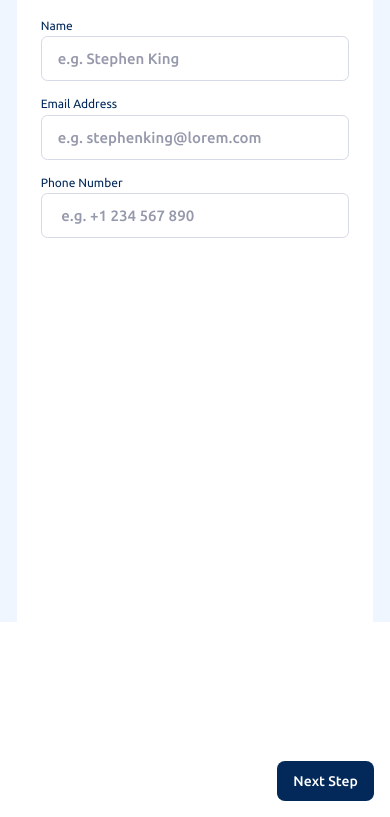
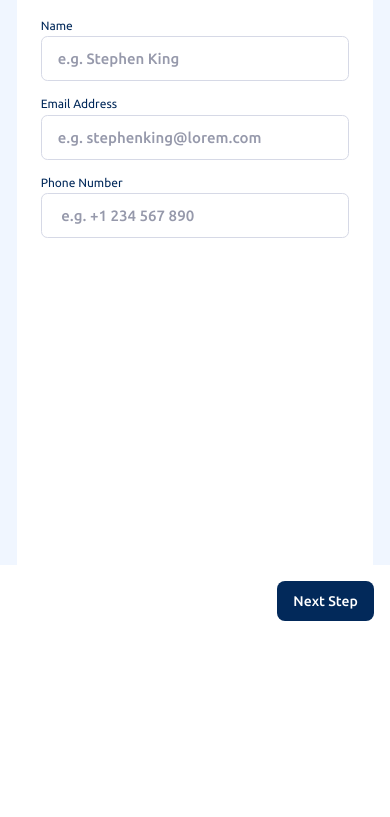
Before and after one commit to itadori-kun/Multi-Step-form, a plain HTML site: page index.html in a window 390 px wide. Shown: the part 222-1039 px from the top of the page. After the commit the page ends 859 px from the top, so only its background shows below. Drawn offline with Linux system fonts and the light colour scheme.

Commit message:
Update styles.css

```diff
--- a/styles.css
+++ b/styles.css
@@ -850,7 +850,7 @@ input:checked+.slider:before {
     }
 
     .addons3 .buttons {
-        top: calc(100% + 13.5rem);
+/*         top: calc(100% + 13.5rem); */
 /*         top: 640%; */
     }
 
```
